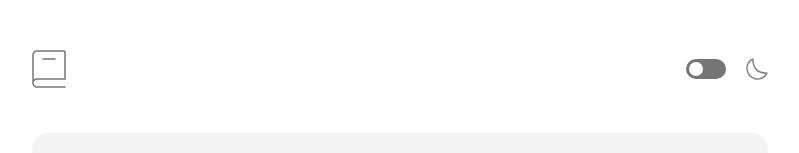
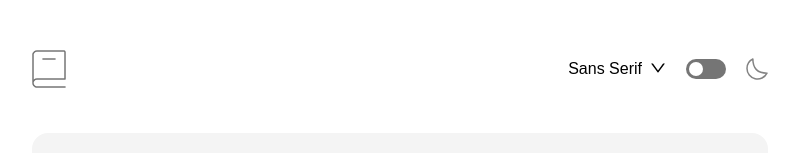
Before and after one commit to jvictorPS/Dicionario_Web, a React (Vite) app in the folder Dicionario_Web/: page / in a window 1280 px wide. Shown: the top 153 px of the page, without its empty margins (240-1039 px from the left). Built offline with nearby package versions, Linux system fonts and the light colour scheme.

Commit message:
funcionalidade para mudança da fonte de letra

```diff
--- a/Dicionario_Web/index.html
+++ b/Dicionario_Web/index.html
@@ -3,6 +3,9 @@
   <head>
     <meta charset="UTF-8" />
     <link rel="icon" type="image/svg+xml" href="/Dicionario_Web/src/assets/iconoir_book.svg" />
+    <link rel="preconnect" href="https://fonts.googleapis.com">
+    <link rel="preconnect" href="https://fonts.gstatic.com" crossorigin>
+    <link href="https://fonts.googleapis.com/css2?family=Inconsolata:wght@200;300;400;500;600;700;800;900&family=Inter:wght@100;200;300;400;500;600;700;800;900&family=Lora:ital,wght@0,400;0,500;0,600;0,700;1,400;1,500;1,600;1,700&display=swap" rel="stylesheet">
     <meta name="viewport" content="width=device-width, initial-scale=1.0" />
     <title>Dicionario WEB</title>
   </head>
--- a/Dicionario_Web/package.json
+++ b/Dicionario_Web/package.json
@@ -10,6 +10,7 @@
     "preview": "vite preview"
   },
   "dependencies": {
+    "antd": "^5.9.4",
     "axios": "^1.5.0",
     "react": "^18.2.0",
     "react-dom": "^18.2.0",
--- a/Dicionario_Web/src/App.jsx
+++ b/Dicionario_Web/src/App.jsx
@@ -9,17 +9,24 @@ import { useState } from "react"
 function App() {
 
   const [ tema , setTema ] = useState(light)
+  const [ fonteLetra , setFonteLetra ] = useState("Inter, sans-serif")
 
   const mudarTema = () => {
-    setTema(tema.titulo === 'light' ? dark : light)
-    console.log(tema.iconeLua)
+    setTema(tema.titulo === "light" ? dark : light)
+  }
+
+  dark.fonte = fonteLetra
+  light.fonte = fonteLetra
+
+  function mudarFonte(fonte) {
+    setFonteLetra(fonte)
   }
 
   return (
     <ThemeProvider theme={tema}>
 
       <Global />
-      <Dicionario mudarTema={mudarTema}/>
+      <Dicionario mudarTema={mudarTema} mudarFonte={mudarFonte}/>
 
     </ThemeProvider>
 
--- a/Dicionario_Web/src/components/atoms/ListaDeDefinicoes/style.js
+++ b/Dicionario_Web/src/components/atoms/ListaDeDefinicoes/style.js
@@ -10,12 +10,13 @@ export const ItemLista = styled.li`
 `
 
 export const Lista = styled.ul`
-    margin-bottom: 40px
+    margin-bottom: 40px;
 `
 
 export const Texto = styled.p`
     margin-left: 20px;
     color: ${props => props.theme.cores.textoPrincipal};
+    font-family: ${props => props.theme.fonte}
 `
 
 export const Titulo = styled.h3`
--- a/Dicionario_Web/src/components/molecules/Cabecalho/index.jsx
+++ b/Dicionario_Web/src/components/molecules/Cabecalho/index.jsx
@@ -1,16 +1,46 @@
 /* eslint-disable react/prop-types */ // TODO: upgrade to latest eslint tooling
 
-import { useContext } from 'react'
+import { useContext, useState } from 'react'
 import IconeLivro from '../../../assets/iconoir_book.png'
-import { ContainerCabecalho, ContainerConfgCabecalho } from './style'
 import Switch from 'react-switch'
 import { ThemeContext } from 'styled-components'
 
+import { DownOutlined } from '@ant-design/icons';
+import { Dropdown, Space } from 'antd';
 
+import {
+        ContainerCabecalho,
+        ContainerConfgCabecalho,
 
-export default function Cabecalho({mudarTema}) {
+    } from './style'
+
+export default function Cabecalho({mudarTema , mudarFonte}) {
 
     const { cores , titulo , iconeLua } = useContext(ThemeContext)
+    const [ fonteAtual , setFonteAtual ] = useState('Sans Serif')
+
+    const onClick = ( e ) => {
+        mudarFonte(e.key)
+        console.log(e)
+        setFonteAtual(e.domEvent.nativeEvent.target.innerText)
+    }
+
+    const items = [
+        {
+            label: 'Sans Serif',
+            key: 'Inter, sans-serif',
+        },
+        {
+            label: 'Serif',
+            key: 'Lora, serif',
+        },
+        {
+            label: 'Mono',
+            key: 'Inconsolata, monospace',
+        },
+    ]
+
+    const corDoTexto = props => props.theme.cores.textoPrincipal
 
     return (
         <ContainerCabecalho>
@@ -18,6 +48,30 @@ export default function Cabecalho({mudarTema}) {
             <img src={IconeLivro} alt="icone de um livro" />
 
             <ContainerConfgCabecalho>
+
+                <Dropdown
+                    menu={{
+                        items,
+                        onClick: onClick,
+                        style: {
+                            color: 'red',
+                        }
+                    }}
+
+                    >
+
+                    <a onClick={(e) => e.preventDefault()}>
+                        <Space
+                            style={{
+                                color: {corDoTexto},
+                            }}
+                        >
+                            {fonteAtual}
+                            <DownOutlined />
+                        </Space>
+                    </a>
+                </Dropdown>
+
                 <Switch
                     onChange={mudarTema}
                     checked={titulo === 'dark'}
--- a/Dicionario_Web/src/components/organism/Dicionario/index.jsx
+++ b/Dicionario_Web/src/components/organism/Dicionario/index.jsx
@@ -5,12 +5,12 @@ import Busca from '../../molecules/Busca'
 import  Cabecalho  from  '../../molecules/Cabecalho/index'
 import { ContainerDicionario } from './style'
 
-export default function Dicionario({mudarTema}) {
+export default function Dicionario({mudarTema , mudarFonte}) {
 
     return (
         <ContainerDicionario>
 
-            <Cabecalho mudarTema={mudarTema} />
+            <Cabecalho mudarTema={mudarTema} mudarFonte={mudarFonte}/>
 
             <Busca/>
 
--- a/Dicionario_Web/src/styles/global.js
+++ b/Dicionario_Web/src/styles/global.js
@@ -11,7 +11,7 @@ const Global = createGlobalStyle`
   body {
     display: flex;
     justify-content: center;
-    background-color: ${props => props.theme.cores.fundo}
+    background-color: ${props => props.theme.cores.fundo};
   }
 `
 
--- a/Dicionario_Web/src/styles/temas/dark.js
+++ b/Dicionario_Web/src/styles/temas/dark.js
@@ -4,6 +4,7 @@ import IconeLua from '../../assets/darkAtivo.svg'
 export default {
     titulo: 'dark',
     iconeLua: IconeLua,
+    fonte: 'Inter, sans-serif',
 
     cores: {
         fundo: '#050505',
```
Also changed, not shown: 1 other file (tests, documents, lock files or other folders).
